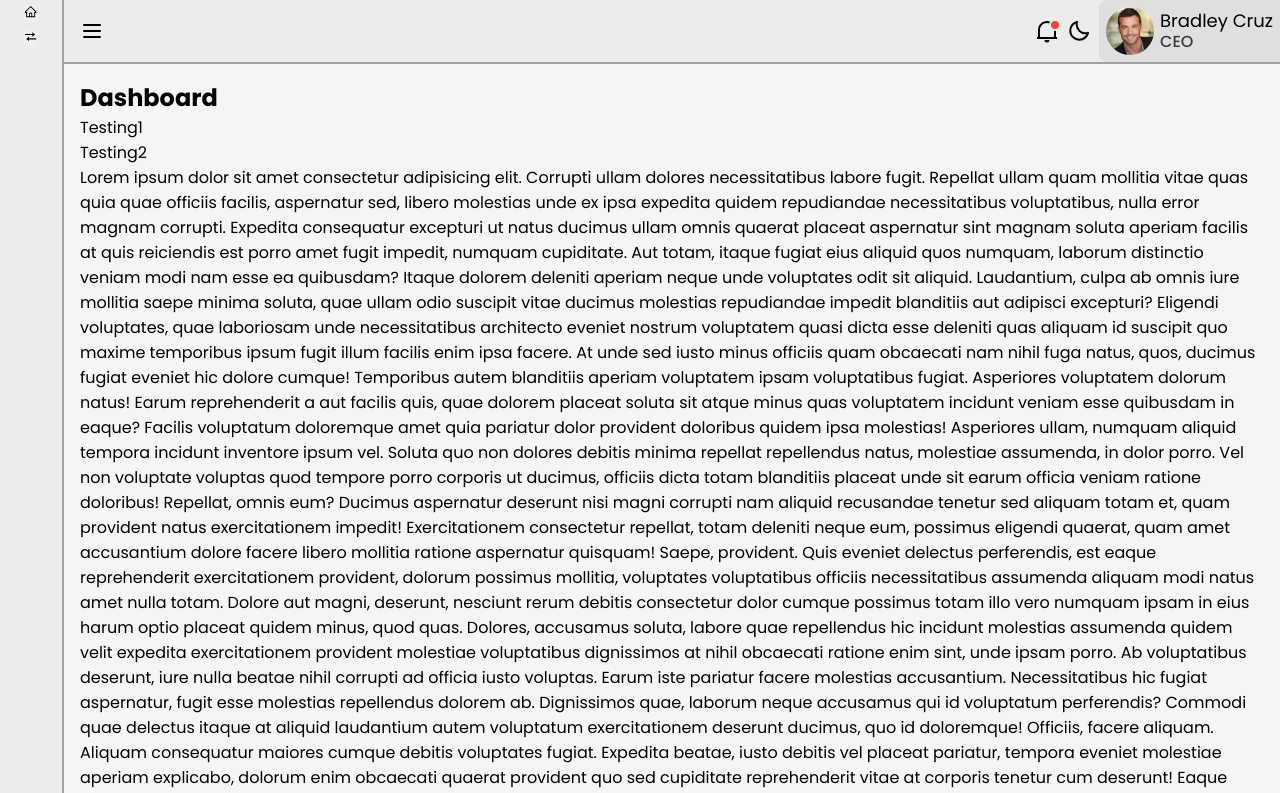
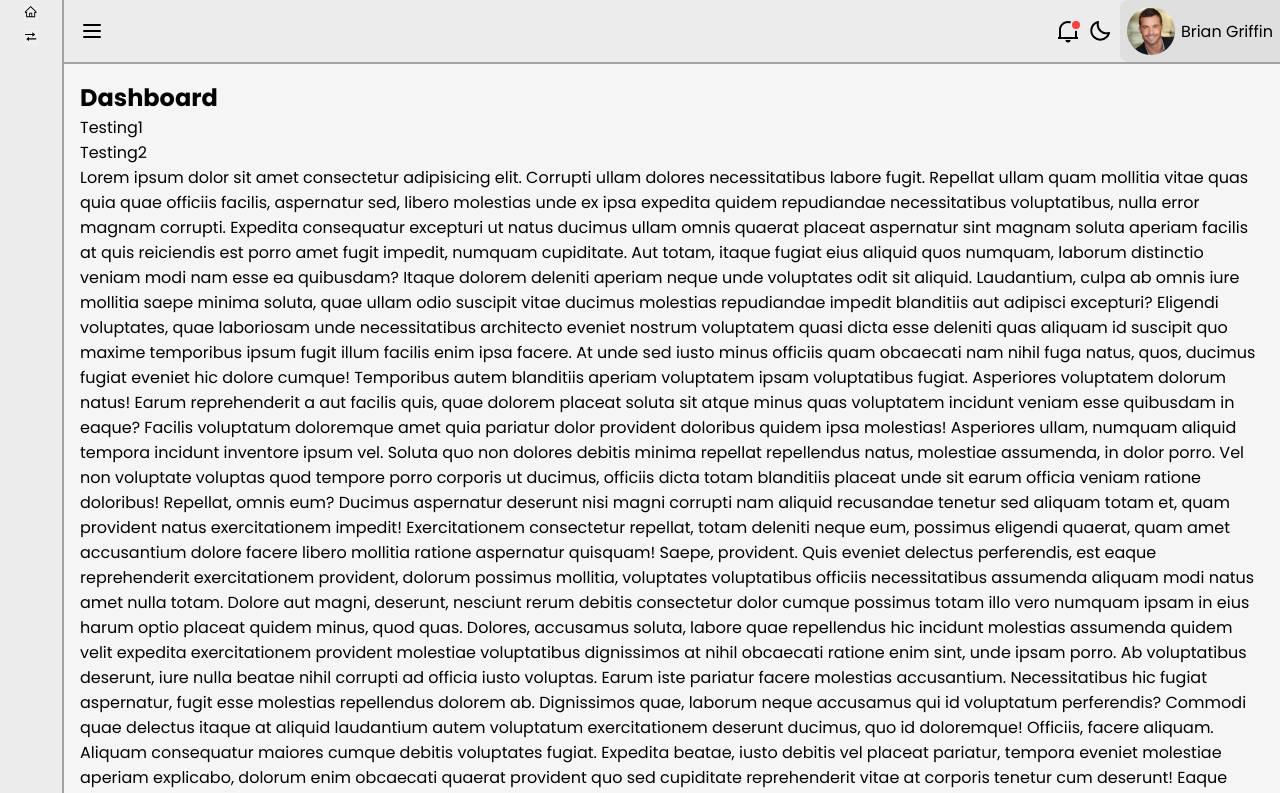
Before and after one commit to BolaGhaly/Admin-Dashboard, a Next.js app: page / in a window 1280 px wide. Shown: the top 793 px of the page. Built offline with nearby package versions, Linux system fonts and the light colour scheme.

Commit message:
Change user's profile image and name

```diff
--- a/components/UserProfile.tsx
+++ b/components/UserProfile.tsx
@@ -15,10 +15,7 @@ const UserProfile = () => {
           alt="Profile Image"
           loading="eager"
         />
-        <div>
-          <h1>Bradley Cruz</h1>
-          <h2>CEO</h2>
-        </div>
+        <h1>Brian Griffin</h1>
       </Menu.Button>
       <Transition
         as={Fragment}
--- a/styles/modules/topBar.module.scss
+++ b/styles/modules/topBar.module.scss
@@ -57,28 +57,15 @@
       border-radius: 50%;
     }
 
-    div {
+    h1 {
       padding-left: 0.375rem;
+      font-size: 1rem;
+      font-weight: 400;
+      font-family: "Poppins", sans-serif;
       display: none;
-      line-height: 1;
-      font-family: "Poppins", sans-serif;
 
       @media (min-width: 425px) {
-        display: flex;
-        flex-direction: column;
-        align-items: flex-start;
-      }
-
-      h1 {
-        font-size: 1.125rem;
-        font-weight: 400;
-      }
-
-      h2 {
-        font-size: 1rem;
-        margin-top: 0.25rem;
-        font-weight: 500;
-        color: var(--sc-text) !important;
+        display: block;
       }
     }
   }
@@ -210,7 +197,6 @@
         border: 0;
         flex-direction: column;
         align-items: flex-start;
-        line-height: 1.4;
         overflow: hidden;
         min-height: 2.75rem;
 
@@ -223,8 +209,12 @@
         }
 
         h1 {
-          font-weight: 500;
+          font-weight: 400;
           font-size: 0.875rem;
+
+          b {
+            font-weight: 500;
+          }
         }
 
         small {
```
